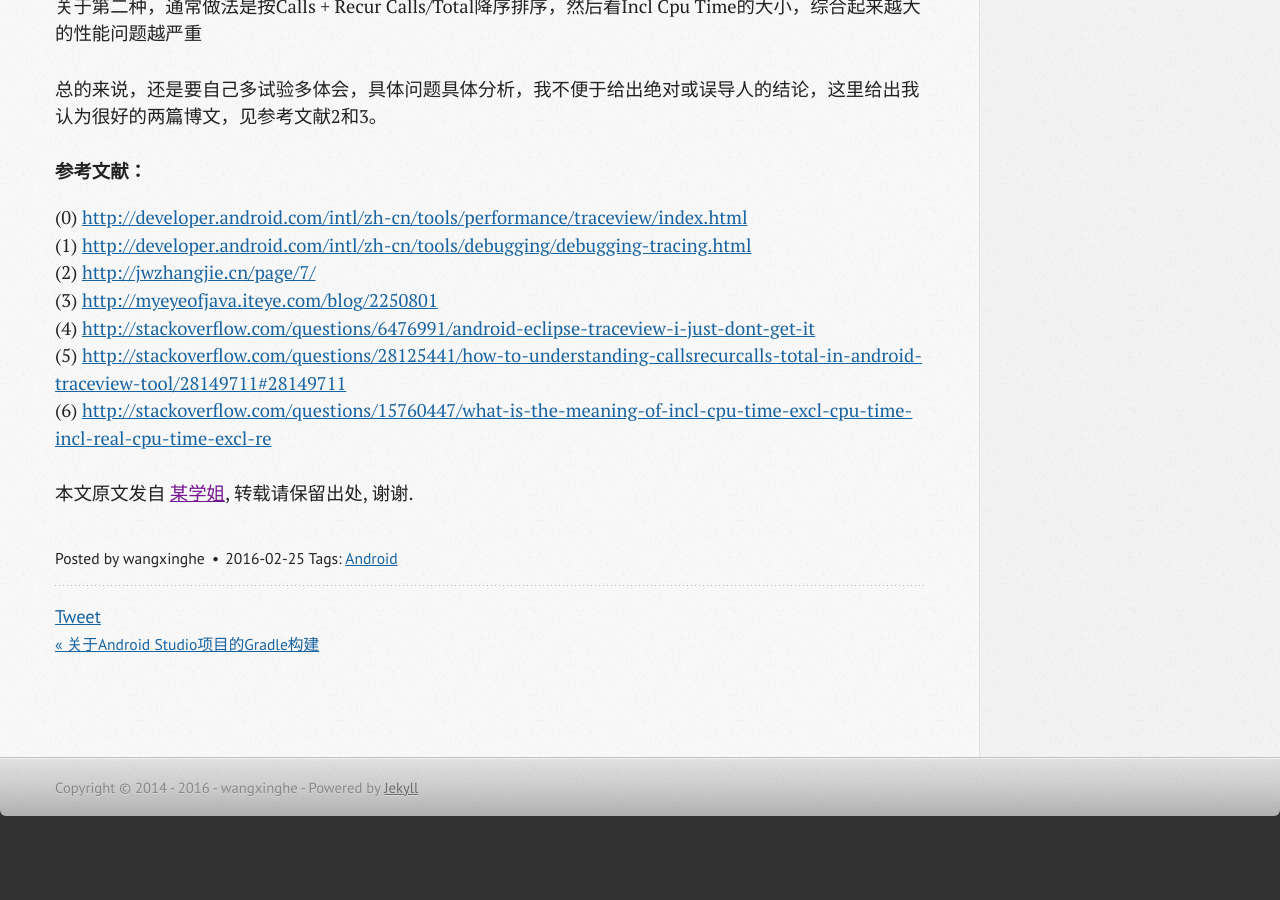
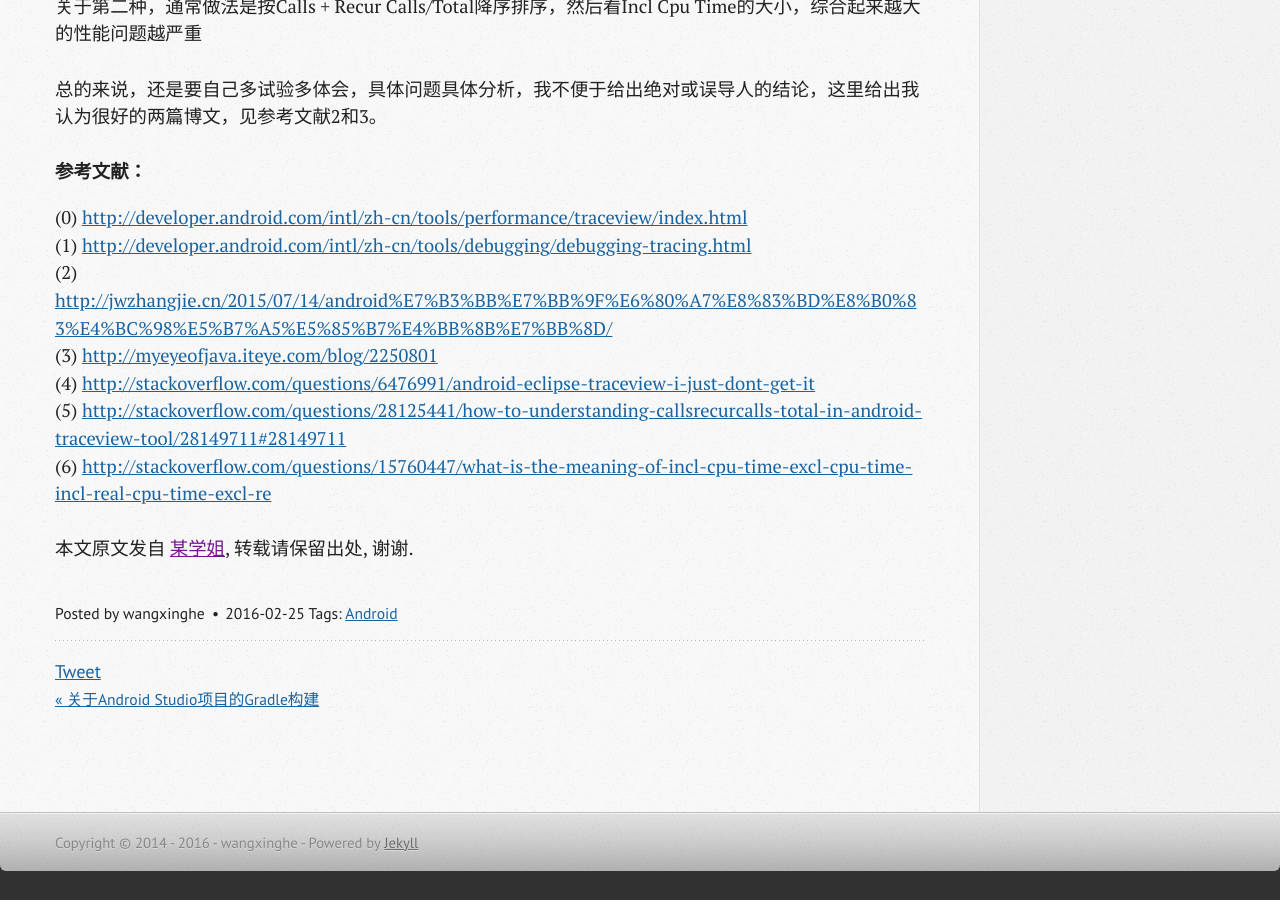
Before and after one commit to wangxinghe/wangxinghe.github.io, a Jekyll site: the page built from _posts/2016-02-25-android-tools-traceview.md, in a window 1280 px wide and 900 px high, scrolled down 1813 px. Built offline with Jekyll 4.4.1, drawn with Linux system fonts in a browser that asks for light colours; comment, search, counter and statistics services are not loaded; before the commit the page ends 2673 px from its top, so only the background shows below that; part of the change alters nothing that is shown.

Commit message:
补充注释

```diff
--- a/_posts/2016-02-25-android-tools-traceview.md
+++ b/_posts/2016-02-25-android-tools-traceview.md
@@ -59,7 +59,7 @@ tags: [Android]
 #### 参考文献：
 (0) [http://developer.android.com/intl/zh-cn/tools/performance/traceview/index.html](http://developer.android.com/intl/zh-cn/tools/performance/traceview/index.html)
 (1) [http://developer.android.com/intl/zh-cn/tools/debugging/debugging-tracing.html](http://developer.android.com/intl/zh-cn/tools/debugging/debugging-tracing.html)
-(2) [http://jwzhangjie.cn/page/7/](http://jwzhangjie.cn/page/7/)
+(2) [http://jwzhangjie.cn/2015/07/14/android%E7%B3%BB%E7%BB%9F%E6%80%A7%E8%83%BD%E8%B0%83%E4%BC%98%E5%B7%A5%E5%85%B7%E4%BB%8B%E7%BB%8D/](http://jwzhangjie.cn/2015/07/14/android%E7%B3%BB%E7%BB%9F%E6%80%A7%E8%83%BD%E8%B0%83%E4%BC%98%E5%B7%A5%E5%85%B7%E4%BB%8B%E7%BB%8D/)
 (3) [http://myeyeofjava.iteye.com/blog/2250801](http://myeyeofjava.iteye.com/blog/2250801)
 (4) [http://stackoverflow.com/questions/6476991/android-eclipse-traceview-i-just-dont-get-it](http://stackoverflow.com/questions/6476991/android-eclipse-traceview-i-just-dont-get-it)
 (5) [http://stackoverflow.com/questions/28125441/how-to-understanding-callsrecurcalls-total-in-android-traceview-tool/28149711#28149711](http://stackoverflow.com/questions/28125441/how-to-understanding-callsrecurcalls-total-in-android-traceview-tool/28149711#28149711)
```
